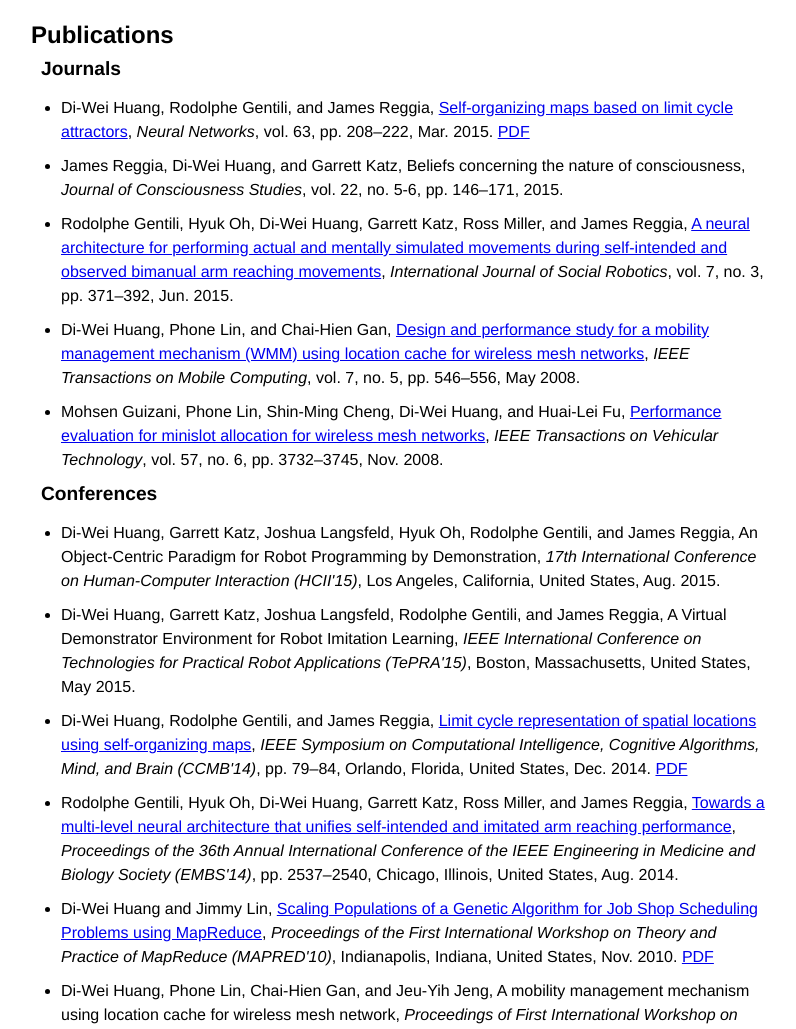
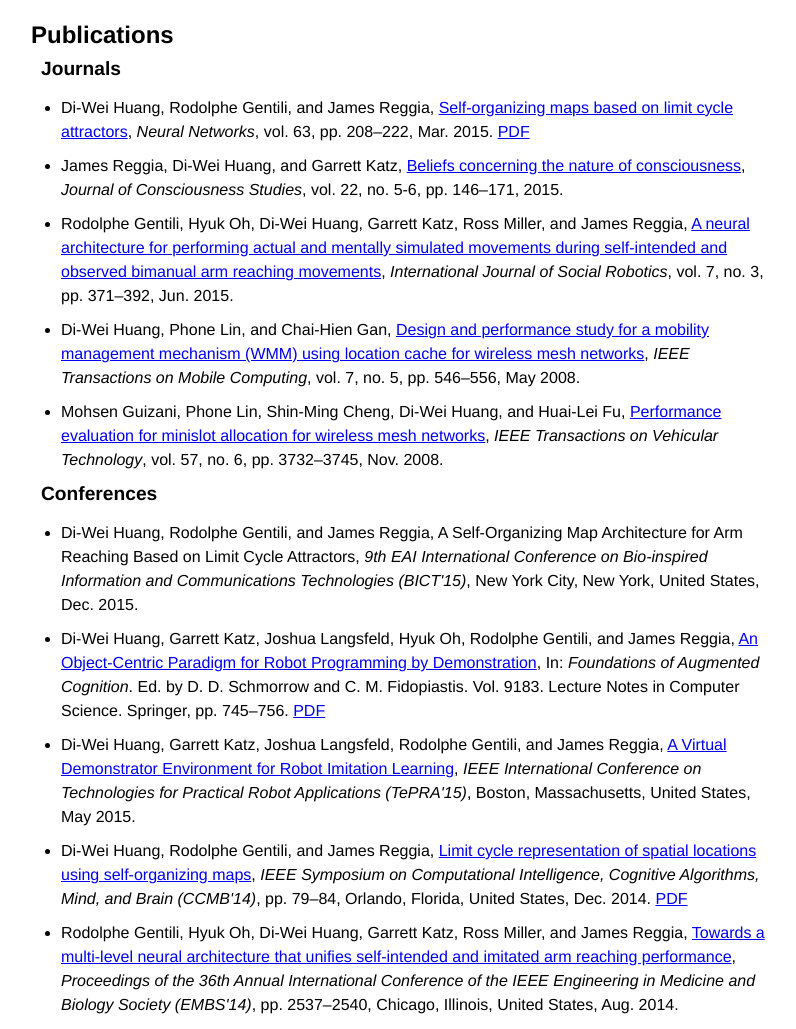
Before and after one commit to dwhuang/dwhuang.github.io, a plain HTML site: page index.html in a window 1280 px wide. Shown: the part 626-1655 px from the top of the page, without its empty margins (237-1033 px from the left). Drawn offline with Linux system fonts and the light colour scheme.

Commit message:
update pubs

```diff
--- a/index.html
+++ b/index.html
@@ -84,13 +84,14 @@
                 <h2>Journals</h2>
 				<ul>
                     <li>Di-Wei Huang, Rodolphe Gentili, and James Reggia,
-                    <a href="https://doi.org/10.1016/j.neunet.2014.12.003">Self-organizing
+                        <a href="https://doi.org/10.1016/j.neunet.2014.12.003">Self-organizing
                         maps based on limit cycle attractors</a>,
                         <i>Neural Networks</i>, vol. 63, pp. 208–222, Mar. 2015.
                         <a href="pubs/som_limit_cycle_nn.pdf">PDF</a></li>
 
                     <li>James Reggia, Di-Wei Huang, and Garrett Katz,
-                        Beliefs concerning the nature of consciousness,
+                        <a href="http://umd.library.ingentaconnect.com/content/imp/jcs/2015/00000022/F0020005/art00007">
+                        Beliefs concerning the nature of consciousness</a>,
                         <i>Journal of Consciousness Studies</i>,
                         vol. 22, no. 5-6, pp. 146–171, 2015.</li>
 
@@ -115,21 +116,30 @@
                 </ul>
                 <h2>Conferences</h2>
 				<ul>
-                    <li>Di-Wei Huang, Garrett Katz, Joshua Langsfeld, Hyuk Oh, Rodolphe Gentili,
-                    and James Reggia,
-                    An Object-Centric Paradigm for Robot Programming by Demonstration,
-                    <i>17th International Conference on Human-Computer Interaction (HCII'15)</i>,
-                    Los Angeles, California, United States, Aug. 2015.
-                    </li>
-                    <li>Di-Wei Huang, Garrett Katz, Joshua Langsfeld, Rodolphe Gentili,
-                    and James Reggia,
-                    A Virtual Demonstrator Environment for Robot Imitation Learning,
-                    <i>IEEE International Conference on Technologies for Practical Robot
-                        Applications (TePRA'15)</i>,
-                    Boston, Massachusetts, United States, May 2015.
-                    </li>
                     <li>Di-Wei Huang, Rodolphe Gentili, and James Reggia,
-                        <a href="https://doi.org/10.1109/CCMB.2014.7020697">Limit cycle representation of spatial locations using self-organizing maps</a>,
+                        A Self-Organizing Map Architecture for Arm Reaching Based on Limit Cycle Attractors,
+                        <i>9th EAI International Conference on Bio-inspired Information and Communications Technologies (BICT'15)</i>,
+                        New York City, New York, United States, Dec. 2015.</li>
+
+                    <li>Di-Wei Huang, Garrett Katz, Joshua Langsfeld, Hyuk Oh, Rodolphe Gentili, and James Reggia,
+                        <a href="http://doi.org/10.1007/978-3-319-20816-9_71">
+                        An Object-Centric Paradigm for Robot Programming by Demonstration</a>,
+                        <!--<i>17th International Conference on Human-Computer Interaction (HCII'15)</i>,-->
+                        <!--Los Angeles, California, United States, Aug. 2015.-->
+                        In: <i>Foundations of Augmented Cognition</i>.
+                        Ed. by D. D. Schmorrow and C. M. Fidopiastis.
+                        Vol. 9183. Lecture Notes in Computer Science. Springer, pp. 745–756.
+                        <a href="pubs/smile.pdf">PDF</a></li>
+
+                    <li>Di-Wei Huang, Garrett Katz, Joshua Langsfeld, Rodolphe Gentili, and James Reggia,
+                        <a href="http://doi.org/10.1109/TePRA.2015.7219691">
+                        A Virtual Demonstrator Environment for Robot Imitation Learning</a>,
+                        <i>IEEE International Conference on Technologies for Practical Robot Applications (TePRA'15)</i>,
+                        Boston, Massachusetts, United States, May 2015.</li>
+
+                    <li>Di-Wei Huang, Rodolphe Gentili, and James Reggia,
+                        <a href="https://doi.org/10.1109/CCMB.2014.7020697">
+                        Limit cycle representation of spatial locations using self-organizing maps</a>,
                         <i>IEEE Symposium on Computational Intelligence, Cognitive Algorithms, Mind, and Brain (CCMB'14)</i>,
                         pp. 79–84, Orlando, Florida, United States, Dec. 2014.
                         <a href="pubs/som_limit_cycle_ccmb.pdf">PDF</a></li>
```
Also changed, not shown: 1 other file.
